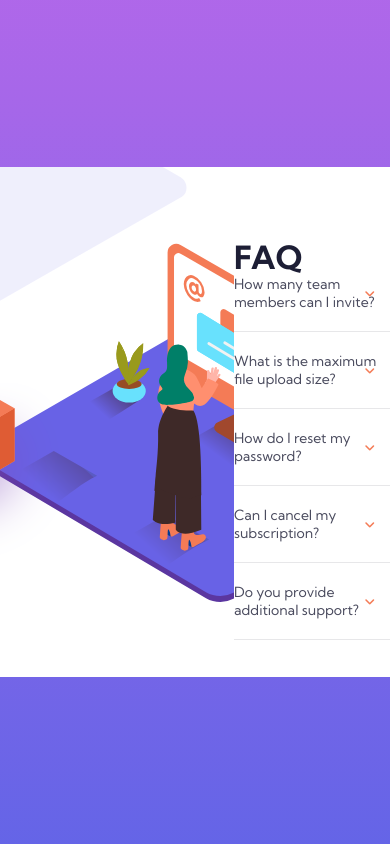
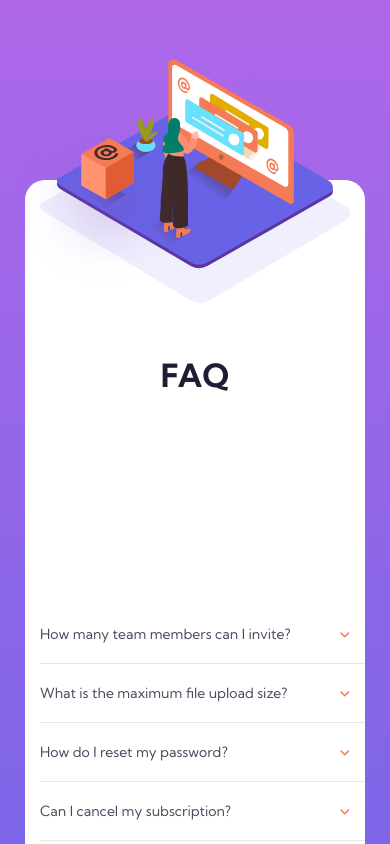
Before and after one commit to lucasfernandodev/faq-accordion-card-main, a plain HTML site: page index.html in a window 390 px wide. Shown: the top 844 px of the page. Drawn offline with Linux system fonts and the light colour scheme.

Commit message:
style: add style mobile

```diff
--- a/assets/css/style.css
+++ b/assets/css/style.css
@@ -67,17 +67,43 @@ img.woman{
     background: #fff;
     display: flex;
     flex-direction: row;
+    border-radius: 20px;
+    -webkit-border-radius: 20px;
+    -moz-border-radius: 20px;
+    -ms-border-radius: 20px;
+    -o-border-radius: 20px;
 }
-
 
 
 .hero .faq .faq-inside-image{
     width: 60%;
-
 }
 
 .hero .faq .faq-inside-text{
     width: 50%;
+}
+
+@media (max-width: 700px){
+    body{
+        min-height: 100vh;
+        height: auto;
+    }
+    .heor{
+        height: 100%;
+    }
+
+    .hero .faq{
+        flex-wrap: wrap;
+        align-items: center;
+        justify-content: center;
+    }
+
+    .hero .faq .faq-inside-image,
+    .hero .faq .faq-inside-text{
+        width: 100%;
+        justify-content: center;
+        align-items: center;
+    }
 }
 
 .faq-inside-image{
@@ -97,6 +123,28 @@ img.woman{
     -moz-transform: translateY(-50%);
     -ms-transform: translateY(-50%);
     -o-transform: translateY(-50%);
+}
+
+@media (max-height: 540px){
+    .hero .faq{
+        height: calc(100% - 50px);
+    }
+}
+
+@media (max-width: 1080px){
+
+    .faq-inside-image .box{
+        left: -85px;
+    }
+}
+
+@media (max-width: 1000px){
+    .hero .faq{
+        width: calc(100% - 50px);
+    }
+    .faq-inside-image .box{
+        display: none;
+    }
 }
 
 .faq-inside-image .container{
@@ -119,6 +167,51 @@ img.woman{
 
 }
 
+@media (max-width: 850px){
+    .faq-inside-image .container .woman{
+        max-width: 370px;
+    }
+}
+
+@media (max-width: 700px){
+    .hero{
+        overflow: auto;
+        max-height: unset;
+        height: 100%;
+    }
+    .hero .faq{
+        margin-top: 240px;
+        max-height: unset;
+        height: 100%;
+    }
+
+    .faq-inside-image{
+        height: 150px;
+    }
+    .faq-inside-image .container{
+        overflow: visible;
+        position: relative;
+        max-height: 70px;
+    }
+    .faq-inside-image .box{
+       display: none;
+}
+    .faq-inside-image .container .woman{
+        position: absolute;
+        top: -10%;
+        left: 45%;
+        transform: translate(-50%, -50%);
+        width: calc(100% - 30px);
+        height: auto;
+        margin: 0;
+        -webkit-transform: translate(-50%, -50%);
+        -moz-transform: translate(-50%, -50%);
+        -ms-transform: translate(-50%, -50%);
+        -o-transform: translate(-50%, -50%);
+}
+}
+
+
 .faq-inside-image .container .bg{
     position: absolute;
     top: -60%;
@@ -129,12 +222,49 @@ img.woman{
     height: auto;
 }
 
+@media (max-width: 850px){
+    .faq-inside-image .container .bg{
+        top: -35%;
+        margin-left: -115%;
+        width: 200%;
+   }
+}
+
+@media (max-width: 700px){
+    .faq-inside-image .container .bg{
+        max-width: 320px;
+        width: calc(100% - 30px);
+        top: 80%;
+        left: 50%;
+        transform: translate(-50%, -50%);
+        margin: 0 ;
+        display: block;
+        -webkit-transform: translate(-50%, -50%);
+        -moz-transform: translate(-50%, -50%);
+        -ms-transform: translate(-50%, -50%);
+        -o-transform: translate(-50%, -50%);
+}
+}
+
 .faq-inside-text{
     display: flex;
     flex-direction: column;
     align-items: flex-start;
     justify-content: center;
     position: relative;
+}
+
+@media (max-width: 700px){
+    .hero .faq{
+        margin-top: 180px;
+        margin-bottom: 80px;
+    }
+    .faq-inside-text{
+        max-height: unset;
+        min-height: 100vh;
+        height: 100%;
+
+    }
 }
 
 .faq-inside-text h2.title{
@@ -147,16 +277,45 @@ img.woman{
     top: 70px;
 }
 
+@media (max-width: 850px){
+    .faq-inside-text h2.title{
+        top: 45px;
+    }
+}
+
+@media (max-width: 700px){
+    .faq-inside-text h2.title{
+        top: 25px;
+    }
+}
+
 .faq-inside-text .container{
     width: 100%;
     margin-top: 50px;
     max-width: 350px;
 }
 
+@media (max-width: 410px){
+    .faq-inside-text .container{
+        margin-top: 0px;
+        max-width: auto;
+        width: 100%;
+        padding-left: 15px;
+    }
+}
+
 .acordion{
     list-style: none;
     width: 100%;
     overflow: auto;
+    position: relative;
+    z-index: 40;
+}
+
+@media (max-width: 700px){
+    .acordion{
+        height: 100%;
+    }
 }
 
 .acordion .acordion-item{
@@ -199,9 +358,7 @@ img.woman{
 }
 
 /* Active */
-.acordion .active{
-    cursor: default;
-}
+
 .acordion .active .title{
     font-weight: bold;
     margin-bottom: 16px;
--- a/assets/js/app.js
+++ b/assets/js/app.js
@@ -1,12 +1,34 @@
 const acordion = document.querySelectorAll('.acordion .acordion-item');
-
+let woman =document.querySelector('.woman');
+let bg = document.querySelector('.bg')
 for(let i = 0; i < acordion.length; i++){
 
     acordion[i].addEventListener('click', () => {
         for(h = 0; h < acordion.length;h++){
-            acordion[h].classList.remove('active')
+            if(i != h){
+                acordion[h].classList.remove('active')
+            }
         }
 
-        acordion[i].classList.toggle('active');
+        if(acordion[i].classList.contains('active')){
+            acordion[i].classList.remove('active');
+        }else{
+            acordion[i].classList.add('active');
+        }
+
+
     });
 }
+
+if(window.innerWidth <= 700){
+    bg.src = 'assets/img/bg-pattern-mobile.svg'
+    woman.src = 'assets/img/illustration-woman-online-mobile.svg';
+}
+window.addEventListener('resize', function(event){
+    const width = event.currentTarget.innerWidth;
+    if(width <= 400){
+        bg.src = 'assets/img/bg-pattern-mobile.svg'
+        woman.src = 'assets/img/illustration-woman-online-mobile.svg';
+    }
+   console.log(width)
+  });
```
Also changed, not shown: test.html (+1 -1 lines).
